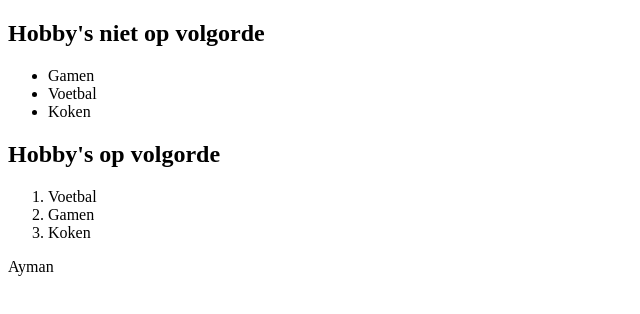
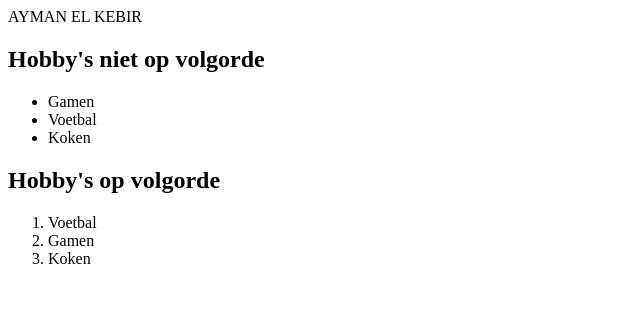
Before and after one commit to Jasimh51/Jasimh51, a plain HTML site: page index.html in a window 1280 px wide. Shown: the whole page, without its empty margins (0-640 px from the left). Drawn offline with Linux system fonts and the light colour scheme.

Commit message:
Update index.html

```diff
--- a/index.html
+++ b/index.html
@@ -1,6 +1,7 @@
 <!DOCTYPE html>
 <html>
 <body>
+AYMAN EL KEBIR
 
 <h2>Hobby's niet op volgorde</h2>
 
@@ -17,6 +18,6 @@
   <li>Gamen</li>
   <li>Koken</li>
 </ol>
-Ayman
+
 </body>
 </html>
```
